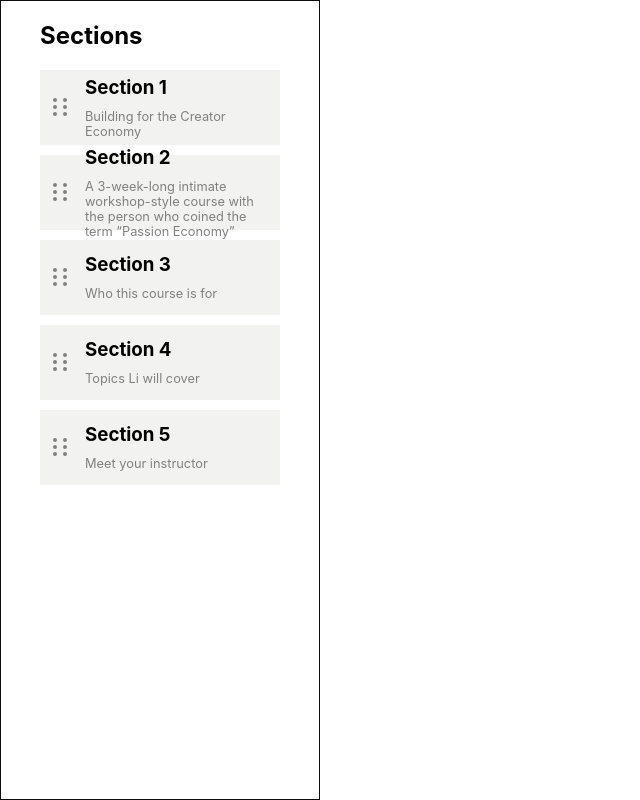
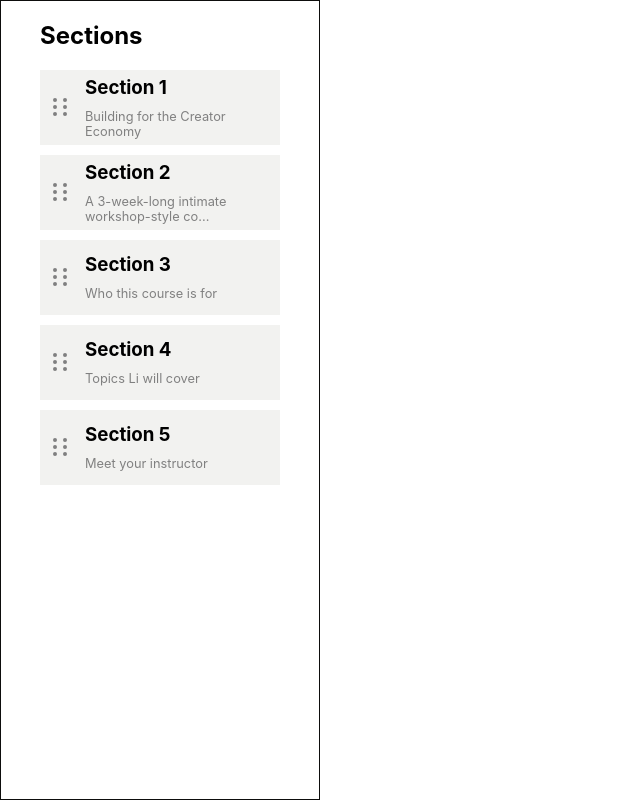
Before and after one commit to cambaughn/landing-page-builder, a Next.js app: page / in a window 1280 px wide. Shown: the whole page, without its empty margins (0-640 px from the left). Built offline with nearby package versions, Linux system fonts and the light colour scheme.

Commit message:
Utilize string shortener

```diff
--- a/components/SortableListItem/SortableListItem.js
+++ b/components/SortableListItem/SortableListItem.js
@@ -4,7 +4,7 @@ import { SortableElement, SortableHandle } from 'react-sortable-hoc';
 import { MoreVertical } from 'react-feather';
 import { useDispatch } from 'react-redux';
 import { setEditingSection } from '../../redux/actionCreators';
-
+import { shortenString } from '../../util/string';
 
 const SortableListItem = SortableElement(({ section, number }) => {
   const dispatch = useDispatch();
@@ -25,7 +25,7 @@ const SortableListItem = SortableElement(({ section, number }) => {
       <DragHandle />
       <div className={styles.textWrapper}>
         <h3 className={styles.sectionNumber}>Section {number}</h3>
-        <span className={styles.sectionHeading}>{section.heading}</span>
+        <span className={styles.sectionHeading}>{shortenString(section.heading, 40)}</span>
       </div>
     </div>
   )
```
